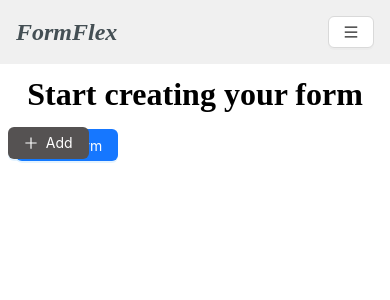
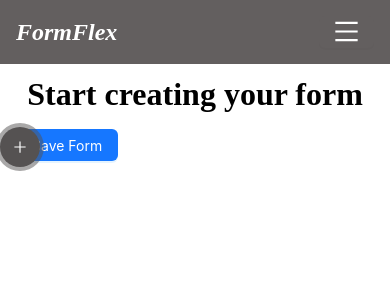
Before and after one commit to yodit93/dynamic-form-builder, a React (Vite) app: page /dynamic-form-builder/form-builder in a window 390 px wide. Shown: the top 300 px of the page. Built offline with nearby package versions, Linux system fonts and the light colour scheme.

Commit message:
Modify mobile version styles

```diff
--- a/src/components/FormFields.jsx
+++ b/src/components/FormFields.jsx
@@ -19,7 +19,7 @@ const FormFields = () => {
     return (
         <>
             <Button className="field-add-btn" type="primary" htmlType="submit" onClick={handleShow}>
-                <PlusOutlined /> Add
+                <PlusOutlined />
             </Button>
             <div className="toggle-event" ref={formList}>
                 <div className="close-btn" onClick={handleHide}>&#10005;</div>
--- a/src/index.css
+++ b/src/index.css
@@ -18,7 +18,7 @@ label {
   justify-content: space-between;
   align-items: center;
   padding: 1rem;
-  background-color: #f0f0f0;
+  background-color: #635f5f;
   position: fixed;
   width: 100%;
   z-index: 100;
@@ -28,7 +28,7 @@ label {
   font-size: 1.5rem;
   font-weight: bold;
   font-style: italic;
-  color: #202e34d4;
+  color: white;
 }
 
 .menu {
@@ -45,6 +45,14 @@ label {
 .menu-toggle {
   display: block;
   cursor: pointer;
+  border: none;
+  background-color: #635f5f;
+}
+
+.menu-toggle svg {
+  width: 25px;
+  height: 25px;
+  fill: white;
 }
 
 .menu-toggle:hover .form-right {
@@ -206,10 +214,28 @@ label {
 
 .field-add-btn {
   position: fixed;
-  background-color: #555252;
+  background-color: rgb(85, 82, 82);
   top: 15%;
-  left: 2%;
+  left: 0;
   z-index: 1;
+  width: 40px;
+  height: 40px;
+  border-radius: 20px;
+  display: flex;
+  align-items: center;
+  justify-content: center;
+  cursor: pointer;
+  transition: all 1s ease-in-out;
+  animation: shadowAnimation 0.6s infinite alternate;
+}
+
+@keyframes shadowAnimation {
+  0% {
+    box-shadow: 0 0 3px rgba(85, 82, 82, 0.5);
+  }
+  100% {
+    box-shadow: 0 0 0 4px rgba(85, 82, 82, 0.5);
+  }
 }
 
 .field-cont {
@@ -265,7 +291,7 @@ label {
 
   .my-form,
   .create-form {
-    color: blueviolet;
+    color: white;
   }
 
   .row-cont {
```
